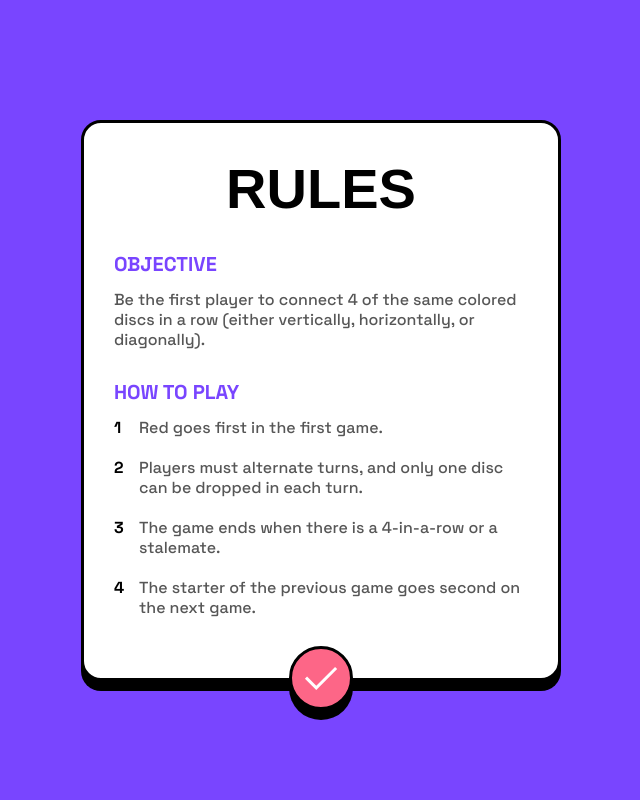
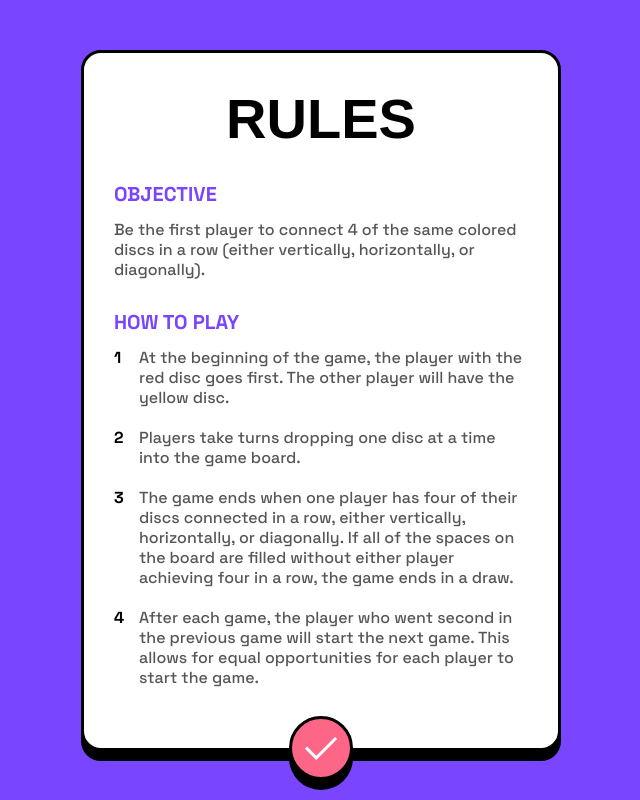
Before and after one commit to MarekBombera/connect_four, a Next.js app: page /rules in a window 1280 px wide. Shown: the whole page, without its empty margins (319-959 px from the left). Built offline with nearby package versions, Linux system fonts and the light colour scheme.

Commit message:
refactor: improve rules

```diff
--- a/app/rules/constants.ts
+++ b/app/rules/constants.ts
@@ -1,8 +1,8 @@
 const rulesContent = {
-  1: 'Red goes first in the first game.',
-  2: 'Players must alternate turns, and only one disc can be dropped in each turn.',
-  3: 'The game ends when there is a 4-in-a-row or a stalemate.',
-  4: 'The starter of the previous game goes second on the next game.',
+  1: 'At the beginning of the game, the player with the red disc goes first. The other player will have the yellow disc.',
+  2: 'Players take turns dropping one disc at a time into the game board.',
+  3: 'The game ends when one player has four of their discs connected in a row, either vertically, horizontally, or diagonally. If all of the spaces on the board are filled without either player achieving four in a row, the game ends in a draw.',
+  4: 'After each game, the player who went second in the previous game will start the next game. This allows for equal opportunities for each player to start the game.',
 } as const
 
 export const rules = Object.values(rulesContent)
```
